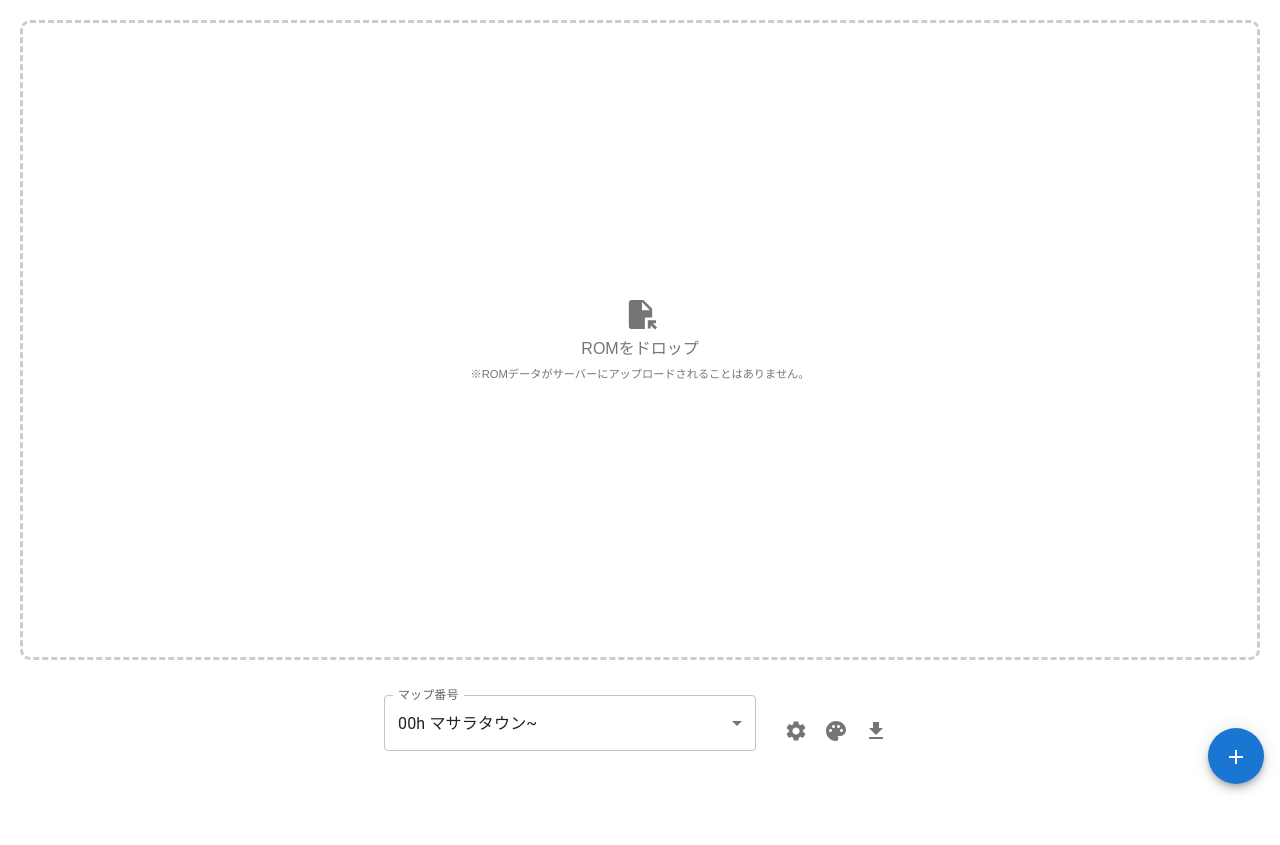
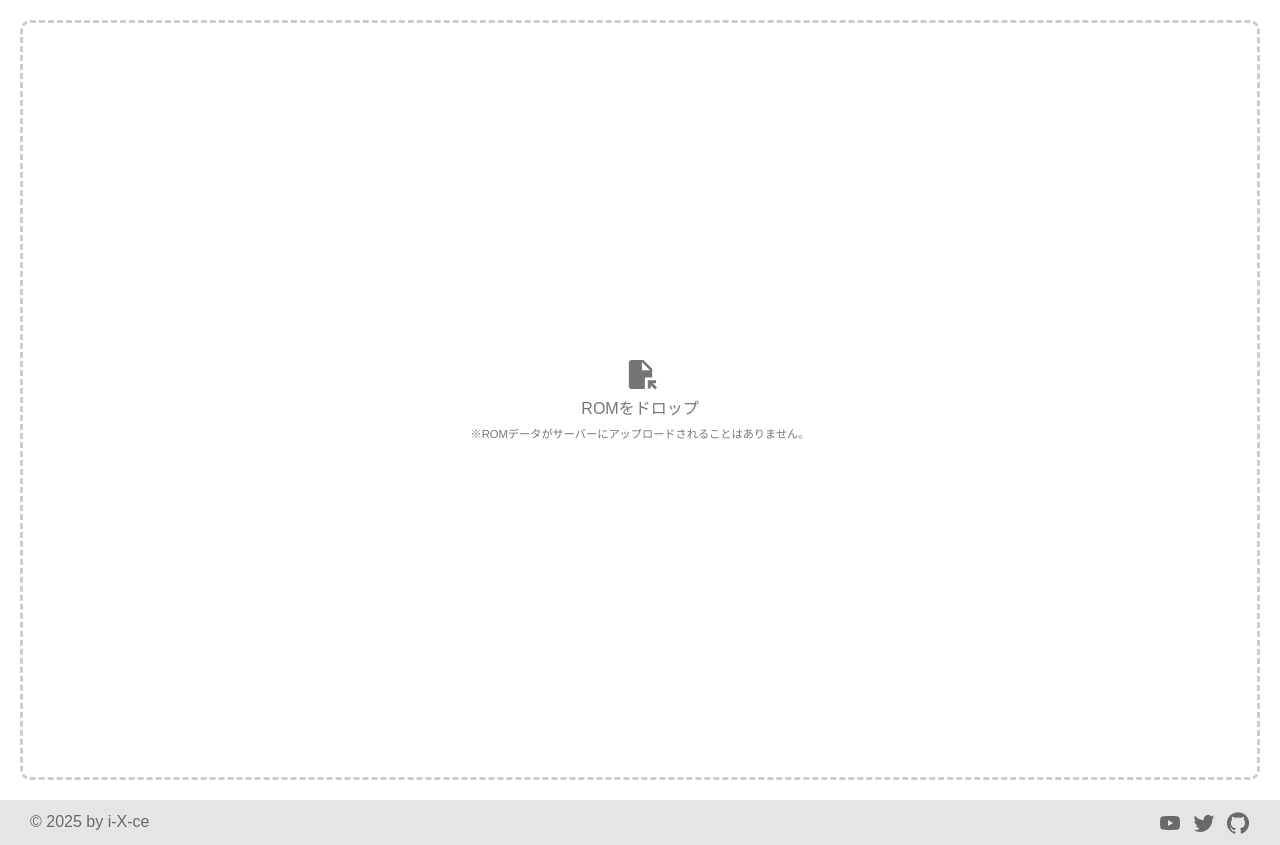
Before and after one commit to i-X-ce/NextProgrammeCollection, a Next.js app: page /pages/mapimg in a window 1280 px wide. Before the commit the page ends 800 px from the top, so only its background shows below. Built offline with nearby package versions, Linux system fonts and the light colour scheme.

Commit message:
💄 ✨ コピーライトの追加とスタイルの調整

```diff
--- /dev/null
+++ b/src/app/components/common/CopyrightFooter/index.tsx
@@ -0,0 +1,23 @@
+import styles from "./style.module.css";
+
+import { GitHub, Twitter, YouTube } from "@mui/icons-material";
+import Link from "next/link";
+
+export default function CopyrightFooter({ year }: { year: number }) {
+  return (
+    <footer className={styles.footer}>
+      © {year} by {"i-X-ce"}
+      <div className={styles.linkContainer}>
+        <Link href="https://www.youtube.com/@%E3%82%A2%E3%82%A4%E3%82%B9-j3p">
+          <YouTube color="action" />
+        </Link>
+        <Link href="https://x.com/i_c_e_i_c_e_">
+          <Twitter color="action" />
+        </Link>
+        <Link href="https://github.com/i-X-ce">
+          <GitHub color="action" />
+        </Link>
+      </div>
+    </footer>
+  );
+}
--- a/src/app/components/common/CopyrightFooter/style.module.css
+++ b/src/app/components/common/CopyrightFooter/style.module.css
@@ -0,0 +1,20 @@
+.footer {
+  display: flex;
+  color: var(--bc-action);
+  background-color: var(--bc-shadow);
+  padding: 10px 30px;
+  /* gap: 20px; */
+  justify-content: space-between;
+}
+
+.linkContainer {
+  display: flex;
+  gap: 10px;
+}
+
+@media (max-width: 768px) {
+  .footer {
+    flex-direction: column;
+    gap: 10px;
+  }
+}
--- a/src/app/components/common/PokeRomDrop/style.module.css
+++ b/src/app/components/common/PokeRomDrop/style.module.css
@@ -8,7 +8,7 @@
 .dropZone {
   margin: 20px;
   padding: 20px;
-  height: 80vh;
+  height: 95vh;
   border: 3px dashed #ccc;
   border-radius: 10px;
   display: flex;
--- a/src/app/components/specific/maping/MapImg/index.tsx
+++ b/src/app/components/specific/maping/MapImg/index.tsx
@@ -1,7 +1,7 @@
 // import styles from './style.module.css';
 
 import { mod, number2Hex } from "@/app/lib/common/calc";
-import { isVisibleMap, mapNames } from "@/app/lib/common/map";
+import { isVisibleMap } from "@/app/lib/common/map";
 import { RomVersion } from "@/app/lib/common/romVersion";
 import { MapPokeFile } from "@/app/lib/specific/maping/MapPokeFile";
 import { useCallback, useEffect, useRef } from "react";
--- a/src/app/pages/hayamoji/page.tsx
+++ b/src/app/pages/hayamoji/page.tsx
@@ -28,6 +28,7 @@ import styles from "./style.module.css";
 import ButtonBox from "@/app/components/specific/hayamoji/ButtonBox";
 import LogBox from "@/app/components/specific/hayamoji/LogBox";
 import { pokemojiMap } from "@/app/lib/common/pokemoji";
+import CopyrightFooter from "@/app/components/common/CopyrightFooter";
 
 const hayamojisearch = new HayamojiSearch();
 
@@ -335,6 +336,7 @@ export default function Home() {
           <Alert severity="error">{errorMessage}</Alert>
         </Snackbar>
       </div>
+      <CopyrightFooter year={2024} />
     </>
   );
 }
--- a/src/app/pages/hayamoji/style.module.css
+++ b/src/app/pages/hayamoji/style.module.css
@@ -3,6 +3,7 @@
   justify-content: center;
   position: relative;
   margin: 50px 0;
+  min-height: 80vh;
 }
 
 .keyboardContainer {
--- a/src/app/pages/mapimg/page.tsx
+++ b/src/app/pages/mapimg/page.tsx
@@ -46,6 +46,7 @@ import JSZip from "jszip";
 import React, { memo, useRef, useState } from "react";
 import { GBcolorPalettes } from "@/app/lib/common/colorPalettes";
 import { RomVersion } from "@/app/lib/common/romVersion";
+import CopyrightFooter from "@/app/components/common/CopyrightFooter";
 
 export default function Home() {
   const [pokeRom, setPokeRom] = useState<MapPokeFile | null>(null);
@@ -283,6 +284,7 @@ export default function Home() {
       />
 
       {/* UI */}
+      {pokeRom && (
         <div className={styles.uiContainer}>
           {mapIdSelecter((id) => {
             setMasterMapIdStart(id);
@@ -296,6 +298,7 @@ export default function Home() {
             ))}
           </div>
         </div>
+      )}
 
       {/* マップカード */}
       <MapCards
@@ -311,6 +314,7 @@ export default function Home() {
       />
 
       {/* スピードダイヤル */}
+      {pokeRom && (
         <SpeedDial
           ariaLabel={""}
           sx={{ position: "fixed", bottom: 16, right: 16 }}
@@ -321,6 +325,7 @@ export default function Home() {
             <SpeedDialAction key={i} {...action} />
           ))}
         </SpeedDial>
+      )}
 
       {/* 設定ダイアログ */}
       <Dialog open={openSetting} onClose={handleCloseSetting} maxWidth={false}>
@@ -526,6 +531,9 @@ export default function Home() {
           </TabPanel>
         </div>
       </Dialog>
+
+      {/* フッター */}
+      <CopyrightFooter year={2025} />
     </>
   );
 }
```
Lines whose indentation alone changed are shown as unchanged.
